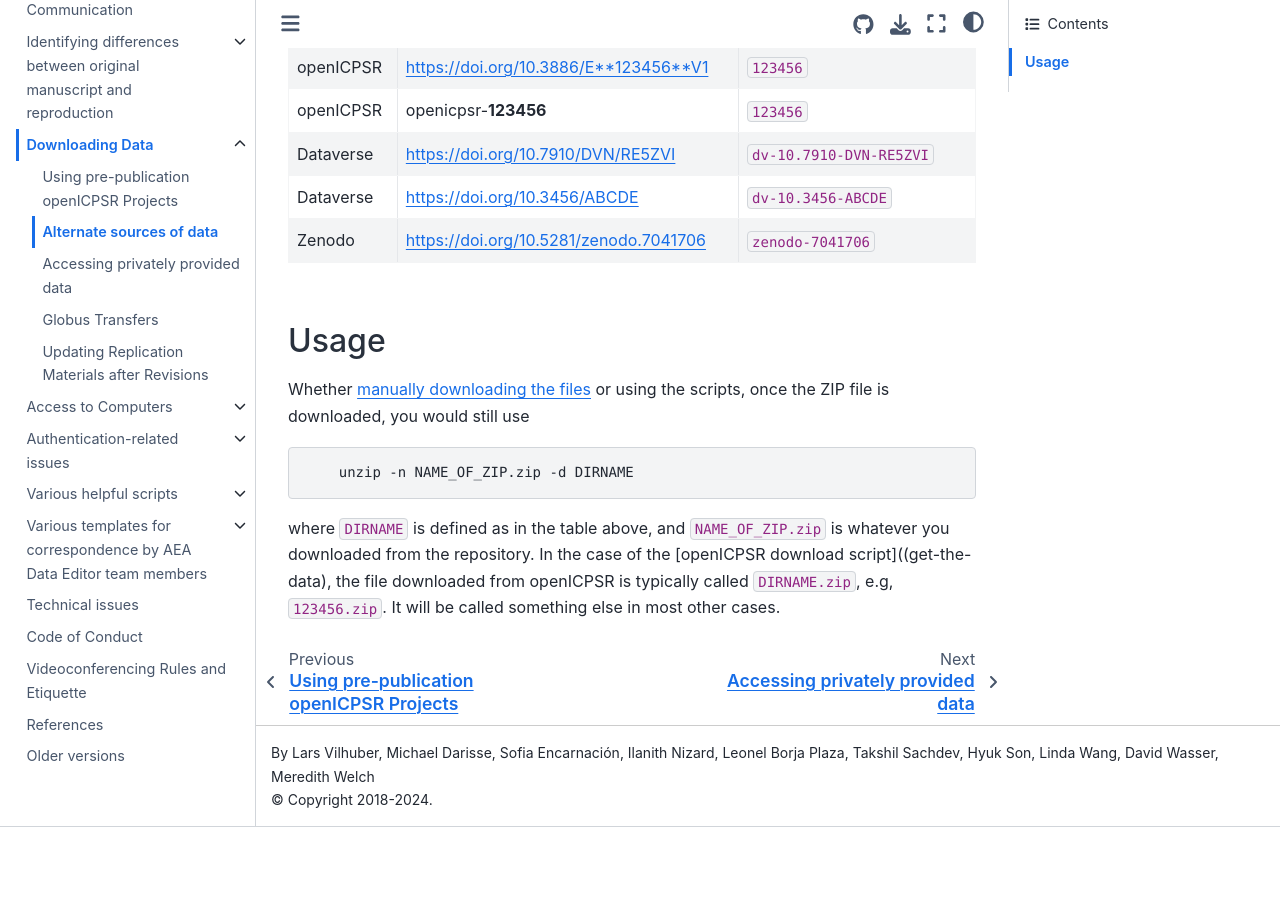
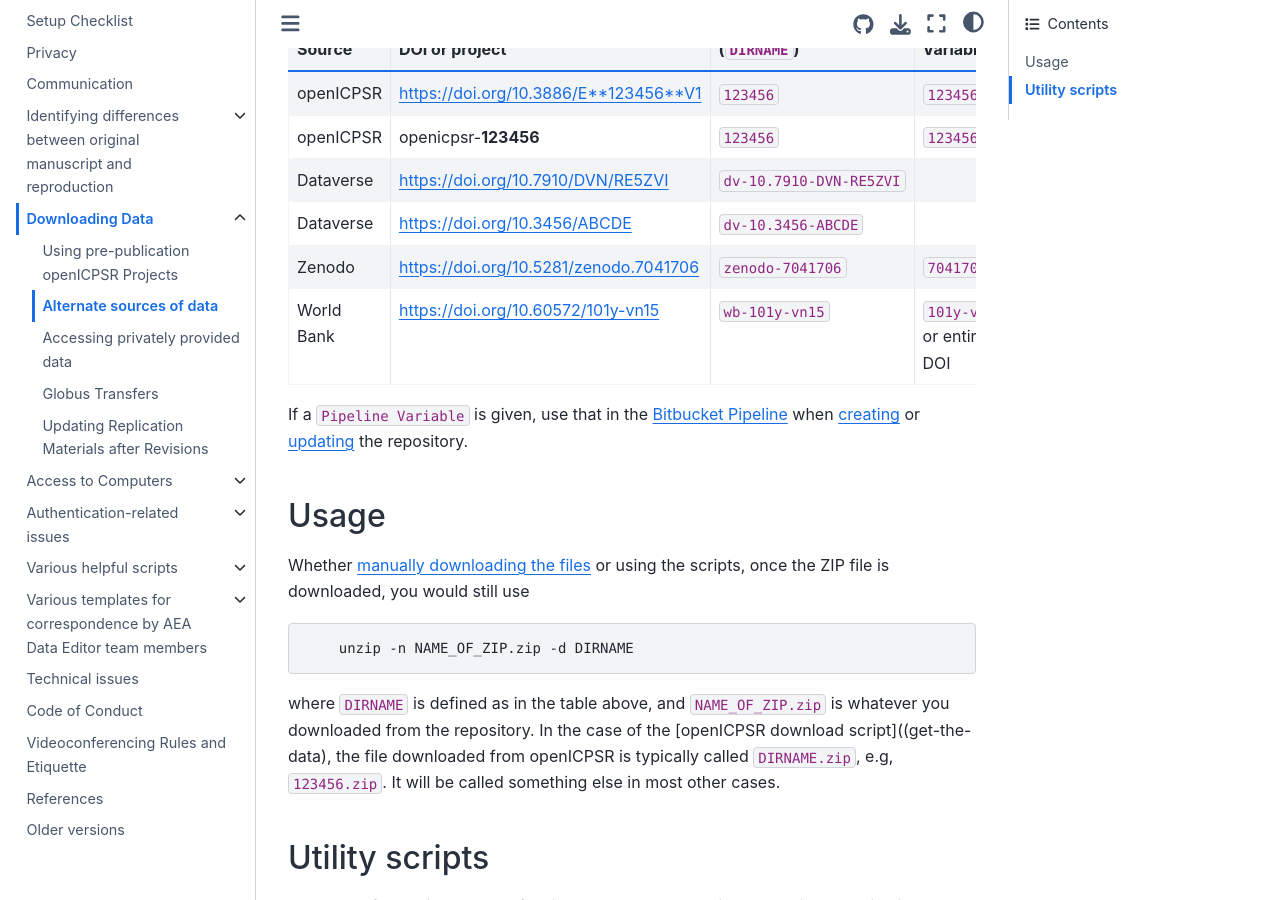
Before and after one commit to labordynamicsinstitute/ldilab-manual, a Jupyter Book: the page built from 94-02-alternate-downloads.md, in a window 1280 px wide and 900 px high, scrolled down 280 px. Built offline with Jupyter Book 1.0.4 settings and Sphinx 7.4.7 and the Sphinx Book theme 1.1.4, drawn with Linux system fonts in a browser that asks for light colours; before the commit the page ends 1107 px from its top, so only the background shows below that; some of the changed text lies outside the part shown.

Commit message:
Updated the list of alternate downloads

````diff
--- a/94-02-alternate-downloads.md
+++ b/94-02-alternate-downloads.md
@@ -3,13 +3,16 @@
 
 We sometimes encounter replication packages that reference Dataverse or Zenodo. Download those as they are found on those sites. Extract them as you would the openICPSR downloads, but please pay attention to the directory naming structure:
 
-| Source | DOI or project | Directory name (`DIRNAME`) |
-|--------|----------------|------------------|
-| openICPSR | https://doi.org/10.3886/E**123456**V1 | `123456` |
-| openICPSR | openicpsr-**123456**  | `123456` |
-|Dataverse  | https://doi.org/10.7910/DVN/RE5ZVI |  `dv-10.7910-DVN-RE5ZVI`|
-|Dataverse  | https://doi.org/10.3456/ABCDE |  `dv-10.3456-ABCDE`|
-|Zenodo     | https://doi.org/10.5281/zenodo.7041706|  `zenodo-7041706`|
+| Source | DOI or project | Directory name (`DIRNAME`) | Pipeline Variable |
+|--------|----------------|------------------|----|
+| openICPSR | https://doi.org/10.3886/E**123456**V1 | `123456` | `123456` |
+| openICPSR | openicpsr-**123456**  | `123456` |  `123456` |
+|Dataverse  | https://doi.org/10.7910/DVN/RE5ZVI |  `dv-10.7910-DVN-RE5ZVI`| |
+|Dataverse  | https://doi.org/10.3456/ABCDE |  `dv-10.3456-ABCDE`|  |
+|Zenodo     | https://doi.org/10.5281/zenodo.7041706|  `zenodo-7041706`| `7041706` |
+| World Bank| https://doi.org/10.60572/101y-vn15 | `wb-101y-vn15` | `101y-vn15` or entire DOI |
+
+If a `Pipeline Variable` is given, use that in the [Bitbucket Pipeline](create-repo) when [creating](create-repo) or [updating](updating-repository-pipeline) the repository.
 
 ## Usage
 
@@ -20,3 +23,14 @@
 ```
 
 where `DIRNAME` is defined as in the table above, and `NAME_OF_ZIP.zip` is whatever you downloaded from the repository. In the case of the [openICPSR download script]((get-the-data), the file downloaded from openICPSR is typically called `DIRNAME.zip`, e.g, `123456.zip`. It will be called something else in most other cases.
+
+## Utility scripts
+
+We have a few scripts, some of which have not yet been integrated into the pipeline. All can be run from the command line instead of manually downloading the repository. All are in the `tools` directory of your issue-specific repository. If not, refresh the tools.
+
+- [**download_openicpsr-private.py**](help-download_openicpsr-private): For downloading from private openICPSR deposits (also integrated into the pipeline)
+- [**download_dv.py**](help-download_dv): For downloading from Dataverse repositories.
+- [**download_osf.sh**](help-download_osf): For downloading from OSF repositories.
+- [**download_worldbank.py**](help-download_worldbank): For downloading from World Bank Reproducibility Repository, including the public reproducibility report!
+- [**download_zenodo_public.sh**](help-download_zenodo_public): For downloading from public Zenodo repositories
+- [**download_zenodo_draft.py**](help-download_zenodo_draft): For downloading from private/draft Zenodo deposits (also integrated into the pipeline)
````
